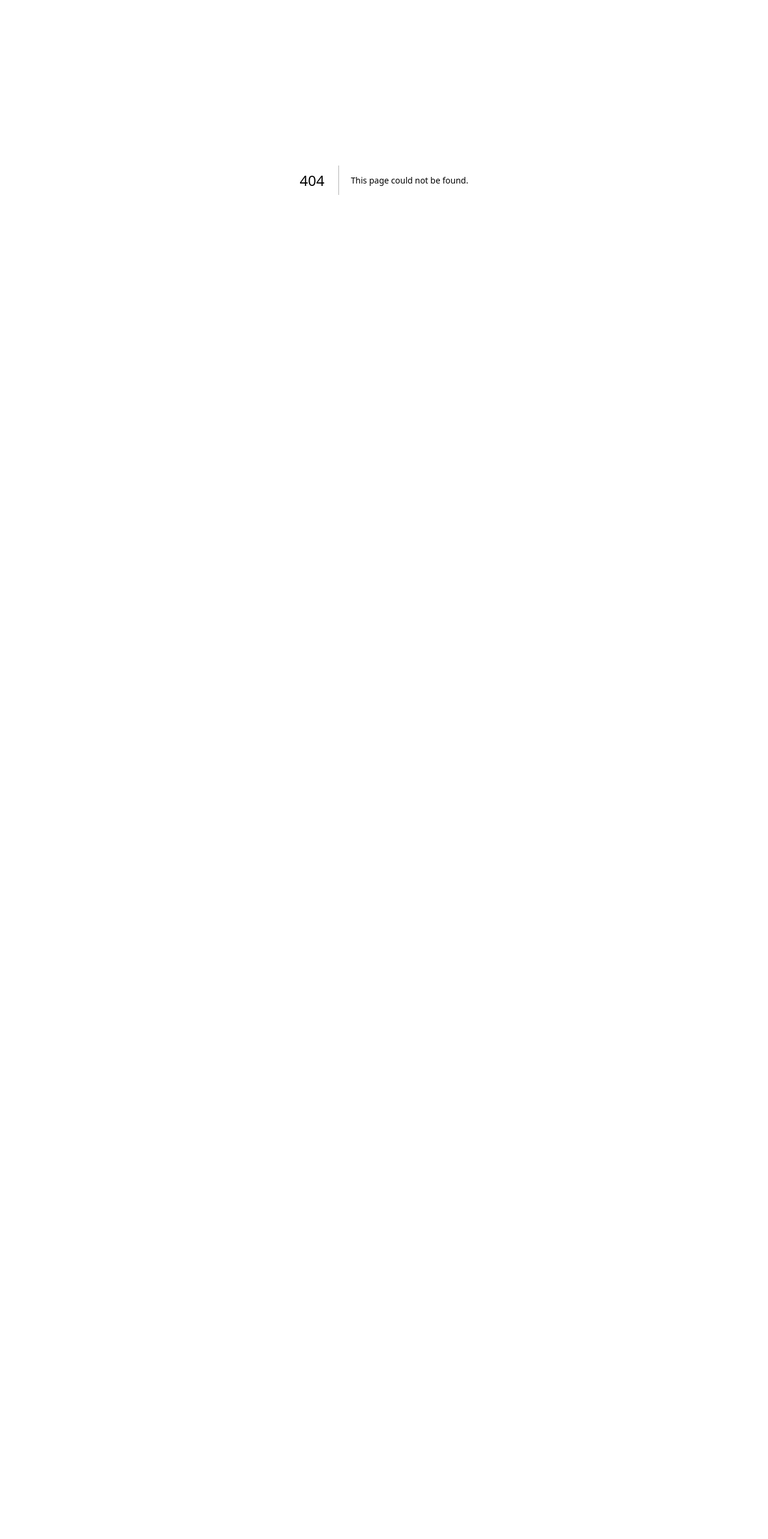
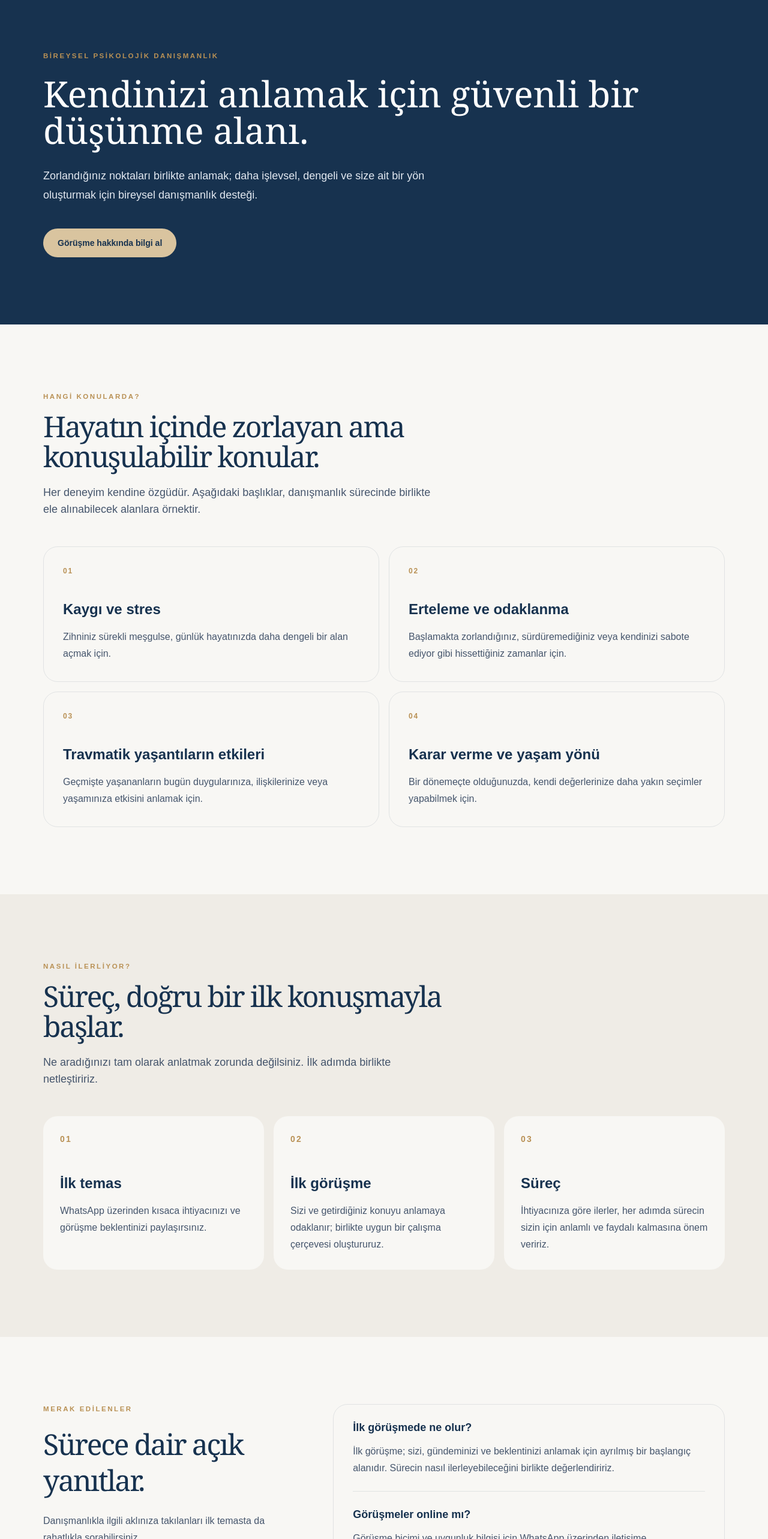
Before and after one commit to sezginildes/sezginildes.com, a Next.js app: page /psikolojik-danismanlik in a window 1280 px wide. Before the commit this address had no page. Shown: the part 100-2666 px from the top of the page at 60% size. Before the commit the page ends 800 px from the top, so only its background shows below. Built offline with nearby package versions, Linux system fonts and the light colour scheme.

Commit message:
Psikolojik danışmanlık sayfası ekle

```diff
--- /dev/null
+++ b/app/psikolojik-danismanlik/page.tsx
@@ -0,0 +1,56 @@
+import type { Metadata } from "next";
+import Link from "next/link";
+import PageShell from "@/components/PageShell";
+import SectionHeading from "@/components/SectionHeading";
+
+export const metadata: Metadata = {
+  title: "Psikolojik Danışmanlık",
+  description: "Kaygı, erteleme, travmatik yaşantıların etkileri, karar verme ve yaşam yönü üzerine bireysel psikolojik danışmanlık.",
+};
+
+const topics = [
+  ["Kaygı ve stres", "Zihniniz sürekli meşgulse, günlük hayatınızda daha dengeli bir alan açmak için."],
+  ["Erteleme ve odaklanma", "Başlamakta zorlandığınız, sürdüremediğiniz veya kendinizi sabote ediyor gibi hissettiğiniz zamanlar için."],
+  ["Travmatik yaşantıların etkileri", "Geçmişte yaşananların bugün duygularınıza, ilişkilerinize veya yaşamınıza etkisini anlamak için."],
+  ["Karar verme ve yaşam yönü", "Bir dönemeçte olduğunuzda, kendi değerlerinize daha yakın seçimler yapabilmek için."],
+];
+
+const process = [
+  ["01", "İlk temas", "WhatsApp üzerinden kısaca ihtiyacınızı ve görüşme beklentinizi paylaşırsınız."],
+  ["02", "İlk görüşme", "Sizi ve getirdiğiniz konuyu anlamaya odaklanır; birlikte uygun bir çalışma çerçevesi oluştururuz."],
+  ["03", "Süreç", "İhtiyacınıza göre ilerler, her adımda sürecin sizin için anlamlı ve faydalı kalmasına önem veririz."],
+];
+
+const faqs = [
+  ["İlk görüşmede ne olur?", "İlk görüşme; sizi, gündeminizi ve beklentinizi anlamak için ayrılmış bir başlangıç alanıdır. Sürecin nasıl ilerleyebileceğini birlikte değerlendiririz."],
+  ["Görüşmeler online mı?", "Görüşme biçimi ve uygunluk bilgisi için WhatsApp üzerinden iletişime geçebilirsiniz."],
+  ["Gizlilik nasıl ele alınıyor?", "Görüşmelerde paylaşılan bilgiler gizlilik ilkesiyle ele alınır. Gerekli mesleki ve etik sınırlar, ilk görüşmede açıkça konuşulur."],
+  ["Bu hizmet acil durumlar için uygun mu?", "Hayır. Kendinize ya da bir başkasına zarar verme riski gibi acil durumlarda beklemeden 112 Acil Çağrı Merkezi’ne başvurun."],
+];
+
+export default function PsychologicalCounselingPage() {
+  return <PageShell>
+    <section className="bg-[#17324f] text-white"><div className="shell max-w-4xl py-20 sm:py-28">
+      <p className="eyebrow text-[#d9c49f]">BİREYSEL PSİKOLOJİK DANIŞMANLIK</p>
+      <h1 className="mt-6 font-serif text-5xl leading-[1.02] sm:text-6xl">Kendinizi anlamak için güvenli bir düşünme alanı.</h1>
+      <p className="mt-7 max-w-2xl text-lg leading-8 text-slate-200">Zorlandığınız noktaları birlikte anlamak; daha işlevsel, dengeli ve size ait bir yön oluşturmak için bireysel danışmanlık desteği.</p>
+      <a href="https://wa.me/905388504976?text=Merhaba%20Sezgin%20Bey%2C%20psikolojik%20dan%C4%B1%C5%9Fmanl%C4%B1k%20hakk%C4%B1nda%20bilgi%20almak%20istiyorum." target="_blank" rel="noreferrer" className="mt-10 inline-block rounded-full bg-[#d9c49f] px-6 py-3.5 text-sm font-semibold text-[#17324f] transition hover:bg-white">Görüşme hakkında bilgi al</a>
+    </div></section>
+
+    <section className="shell py-20 sm:py-28">
+      <SectionHeading eyebrow="HANGİ KONULARDA?" title="Hayatın içinde zorlayan ama konuşulabilir konular." intro="Her deneyim kendine özgüdür. Aşağıdaki başlıklar, danışmanlık sürecinde birlikte ele alınabilecek alanlara örnektir." />
+      <div className="mt-12 grid gap-4 md:grid-cols-2">{topics.map(([title, text], index) => <article key={title} className="rounded-3xl border border-[#17324f]/10 p-7 sm:p-8"><p className="text-xs font-bold tracking-[.16em] text-[#b99155]">0{index + 1}</p><h2 className="mt-10 text-2xl font-semibold text-[#17324f]">{title}</h2><p className="mt-4 leading-7 text-slate-600">{text}</p></article>)}</div>
+    </section>
+
+    <section className="bg-[#efece6]"><div className="shell py-20 sm:py-28">
+      <SectionHeading eyebrow="NASIL İLERLİYOR?" title="Süreç, doğru bir ilk konuşmayla başlar." intro="Ne aradığınızı tam olarak anlatmak zorunda değilsiniz. İlk adımda birlikte netleştiririz." />
+      <div className="mt-12 grid gap-4 md:grid-cols-3">{process.map(([number, title, text]) => <article key={number} className="rounded-3xl bg-[#f8f7f4] p-7"><p className="text-sm font-bold tracking-[.16em] text-[#b99155]">{number}</p><h2 className="mt-12 text-2xl font-semibold text-[#17324f]">{title}</h2><p className="mt-4 leading-7 text-slate-600">{text}</p></article>)}</div>
+    </div></section>
+
+    <section className="shell grid gap-12 py-20 sm:py-28 lg:grid-cols-[.8fr_1.2fr]"><div><p className="eyebrow">MERAK EDİLENLER</p><h2 className="display mt-5 text-4xl leading-tight sm:text-5xl">Sürece dair açık yanıtlar.</h2><p className="mt-6 max-w-md leading-7 text-slate-600">Danışmanlıkla ilgili aklınıza takılanları ilk temasta da rahatlıkla sorabilirsiniz.</p></div><div className="divide-y divide-[#17324f]/10 rounded-3xl border border-[#17324f]/10 px-6 sm:px-8">{faqs.map(([question, answer]) => <article key={question} className="py-6"><h3 className="text-lg font-semibold text-[#17324f]">{question}</h3><p className="mt-3 leading-7 text-slate-600">{answer}</p></article>)}</div></section>
+
+    <section className="bg-[#b99155]"><div className="shell flex flex-col gap-7 py-16 md:flex-row md:items-end md:justify-between"><div><p className="eyebrow text-[#17324f]">İLK ADIM</p><h2 className="display mt-4 max-w-2xl text-4xl leading-tight text-[#10283f] sm:text-5xl">Size iyi gelecek bir konuşmayla başlayalım.</h2></div><a href="https://wa.me/905388504976?text=Merhaba%20Sezgin%20Bey%2C%20psikolojik%20dan%C4%B1%C5%9Fmanl%C4%B1k%20hakk%C4%B1nda%20bilgi%20almak%20istiyorum." target="_blank" rel="noreferrer" className="w-fit rounded-full bg-[#17324f] px-6 py-3.5 text-sm font-semibold text-white transition hover:bg-[#10283f]">WhatsApp’tan yaz</a></div></section>
+
+    <section className="shell py-8 text-center text-sm text-slate-500"><Link href="/hizmetler" className="transition hover:text-[#17324f]">Tüm hizmetleri incele →</Link></section>
+  </PageShell>;
+}
--- a/app/sitemap.ts
+++ b/app/sitemap.ts
@@ -1,2 +1,2 @@
 import type { MetadataRoute } from "next";
-export default function sitemap(): MetadataRoute.Sitemap { const base = "https://sezginildes.com"; return ["","/hakkimda","/hizmetler","/egitimler","/blog","/iletisim"].map(path => ({ url: `${base}${path}`, lastModified: new Date(), changeFrequency: "monthly", priority: path === "" ? 1 : .7 })); }
+export default function sitemap(): MetadataRoute.Sitemap { const base = "https://sezginildes.com"; return ["","/hakkimda","/hizmetler","/psikolojik-danismanlik","/egitimler","/blog","/iletisim"].map(path => ({ url: `${base}${path}`, lastModified: new Date(), changeFrequency: "monthly", priority: path === "" ? 1 : path === "/psikolojik-danismanlik" ? .9 : .7 })); }
--- a/components/ServicesGrid.tsx
+++ b/components/ServicesGrid.tsx
@@ -1,14 +1,14 @@
 import Link from "next/link";
 
 const services = [
-  { no: "01", title: "Psikolojik Danışmanlık", text: "Kendini daha iyi anlamak, kaygı ve erteleme döngülerini fark etmek, daha işlevsel seçimler yapmak için bireysel destek." },
-  { no: "02", title: "Kariyer Danışmanlığı", text: "Kariyer yönü, geçiş süreçleri, profesyonel görünürlük ve karar verme için yapılandırılmış bir yol haritası." },
-  { no: "03", title: "Kurumsal Eğitimler", text: "Öğrenme, psikolojik dayanıklılık, çalışan gelişimi ve insan odaklı sistemler üzerine kurumlara özel çalışmalar." },
-  { no: "04", title: "Eğitim & Seminerler", text: "Okullar, kurumlar ve topluluklar için anlaşılır, uygulanabilir ve katılımcı deneyimler." },
+  { no: "01", title: "Psikolojik Danışmanlık", text: "Kendini daha iyi anlamak, kaygı, erteleme ve travmatik yaşantıların etkileri üzerine bireysel destek.", href: "/psikolojik-danismanlik" },
+  { no: "02", title: "Kariyer Danışmanlığı", text: "Kariyer yönü, geçiş süreçleri, profesyonel görünürlük ve karar verme için yapılandırılmış bir yol haritası.", href: "/hizmetler" },
+  { no: "03", title: "Kurumsal Eğitimler", text: "Öğrenme, psikolojik dayanıklılık, çalışan gelişimi ve insan odaklı sistemler üzerine kurumlara özel çalışmalar.", href: "/hizmetler" },
+  { no: "04", title: "Eğitim & Seminerler", text: "Okullar, kurumlar ve topluluklar için anlaşılır, uygulanabilir ve katılımcı deneyimler.", href: "/egitimler" },
 ];
 
 export default function ServicesGrid() {
   return <div className="mt-10 grid gap-px overflow-hidden rounded-3xl border border-[#17324f]/10 bg-[#17324f]/10 sm:grid-cols-2">
-    {services.map((service) => <Link href="/hizmetler" key={service.no} className="group bg-[#f8f7f4] p-7 transition hover:bg-[#17324f] sm:p-9"><p className="text-xs font-semibold tracking-[.16em] text-[#b99155]">{service.no}</p><h3 className="mt-10 text-2xl font-semibold text-[#17324f] transition group-hover:text-white">{service.title}</h3><p className="mt-4 max-w-md leading-7 text-slate-600 transition group-hover:text-slate-200">{service.text}</p><p className="mt-8 text-sm font-semibold text-[#17324f] transition group-hover:text-[#d9c49f]">Detayları incele →</p></Link>)}
+    {services.map((service) => <Link href={service.href} key={service.no} className="group bg-[#f8f7f4] p-7 transition hover:bg-[#17324f] sm:p-9"><p className="text-xs font-semibold tracking-[.16em] text-[#b99155]">{service.no}</p><h3 className="mt-10 text-2xl font-semibold text-[#17324f] transition group-hover:text-white">{service.title}</h3><p className="mt-4 max-w-md leading-7 text-slate-600 transition group-hover:text-slate-200">{service.text}</p><p className="mt-8 text-sm font-semibold text-[#17324f] transition group-hover:text-[#d9c49f]">Detayları incele →</p></Link>)}
   </div>;
 }
```
